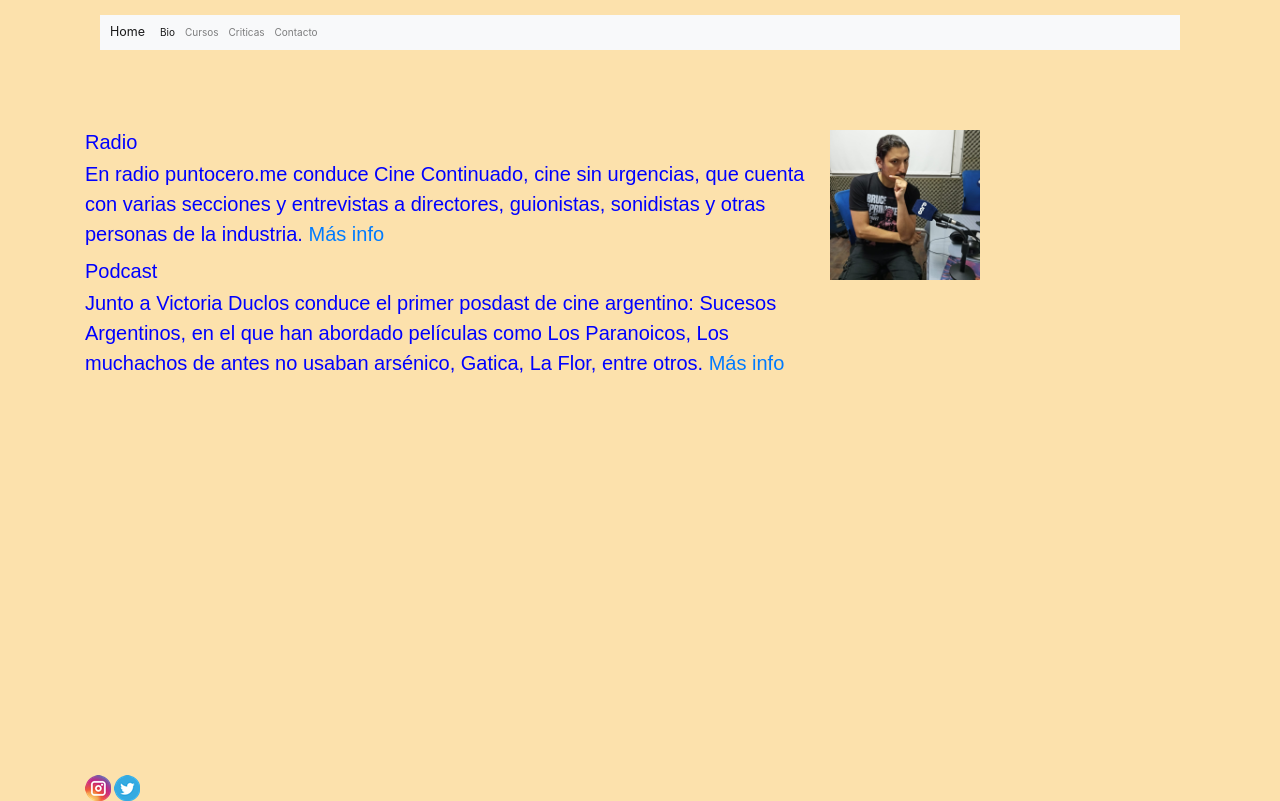
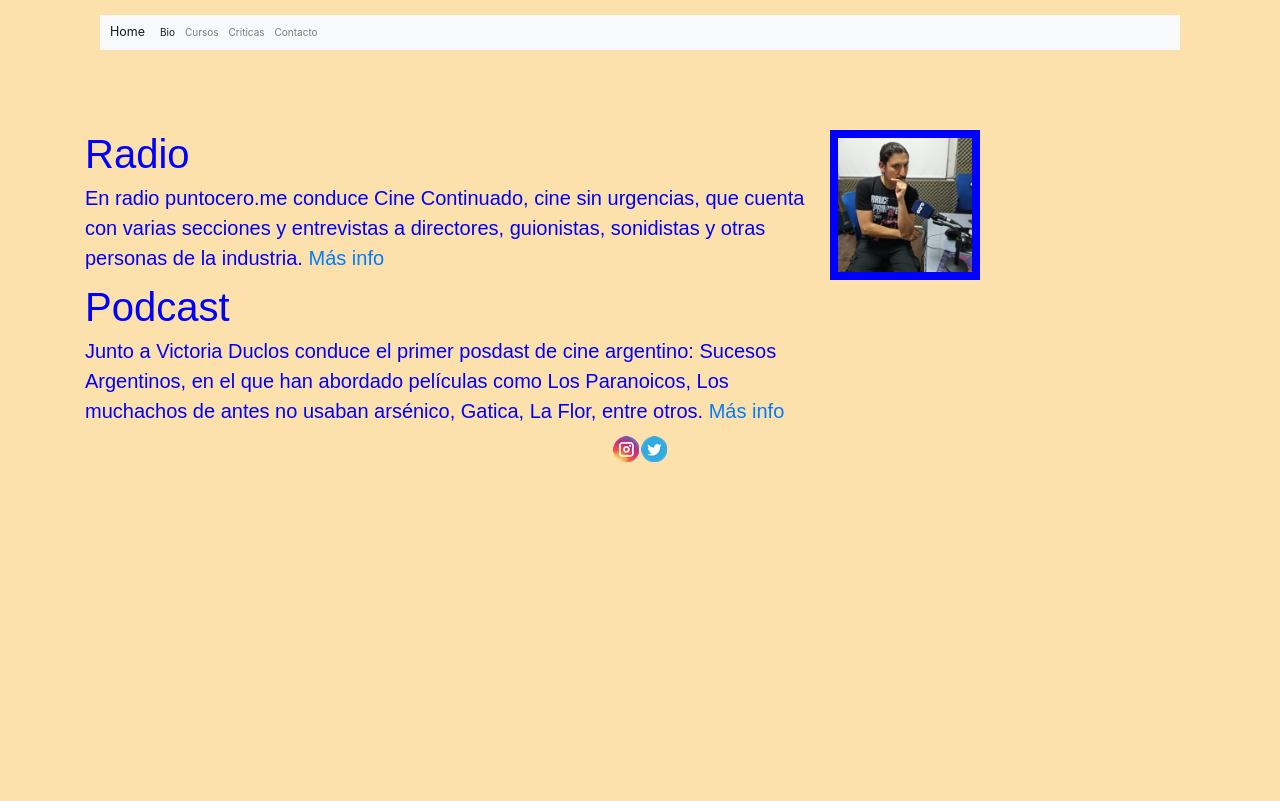
Before and after one commit to LeiEstrella/jtripodero, a website: page pages/Radio.html in a window 1280 px wide. Drawn offline with nearby package versions, Linux system fonts and the light colour scheme.

Commit message:
agregué fotos, marcos, slidein y padding en las h1

```diff
--- a/pages/Radio.html
+++ b/pages/Radio.html
@@ -59,19 +59,19 @@
 
  <div class="row">
         <div class="col-lg-8 col-xs-12">
-          <h2 class="p">Radio</h2>
+          <h2 class="subtitulo">Radio</h2>
           <p class="p">En radio puntocero.me conduce Cine Continuado, cine sin urgencias, que cuenta con varias secciones y entrevistas a directores, guionistas, sonidistas y otras personas de la industria. <a href="https://puntocero.me/">Más info</a></p>
 
 
 
-          <h2 class="p">Podcast</h2>
+          <h2 class="subtitulo">Podcast</h2>
           <p class="p">Junto a Victoria Duclos conduce el primer posdast de cine argentino: Sucesos Argentinos, en el que han abordado películas como Los Paranoicos, Los muchachos de antes no usaban arsénico, Gatica, La Flor, entre otros. <a href="https://open.spotify.com/episode/2EnsnCWAYwsbvTNpM4U7qB">Más info</a></p>
 
     </div>
 
 <div class="row">
         <div class="col-lg-12 col-xs-12">
-        <img width="150" src ="../images/radio.jpg" alt="José Tripodero en la radio puntocero">
+        <img class="BordeFoto" width="150" src ="../images/radio.jpg" alt="José Tripodero en la radio puntocero">
         </div>
       </div>
     </div>
@@ -79,11 +79,11 @@
 </main>
 
 <footer class="footer">
-   <img src="../images/iconoinstagram.png">
-   <img src="../images/iconotwitter.png">
+      <a title="instagram" href="https://www.instagram.com/jose.tripodero/"><img src="../images/iconoinstagram.png" alt="instagram" /></a>
 
+      <a title="twitter" href="https://twitter.com/jtripodero?ref_src=twsrc%5Egoogle%7Ctwcamp%5Eserp%7Ctwgr%5Eauthor"><img src="../images/iconotwitter.png" alt="twitter" /></a>
+    </footer>
 
-</footer>
 
 	    <!-- Optional JavaScript; choose one of the two! -->
 
--- a/scss/estilo.scss
+++ b/scss/estilo.scss
@@ -0,0 +1,3 @@
+.BordeFoto {
+	border: 8px solid blue;
+}
```
Also changed, not shown: index.html (+3 -2 lines), pages/BIO.html (+4 -3 lines), pages/Contacto.html (+5 -2 lines), pages/Criticas.html (+5 -4 lines), pages/Cursos.html (+3 -2 lines), css/style.css, images/critica.jpg (added), images/martin3.jpg (added), images/puntocero.jpg (added), style.css (added).
